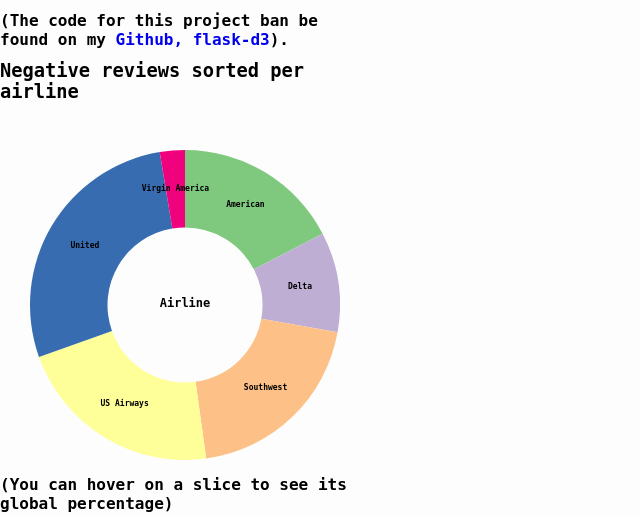
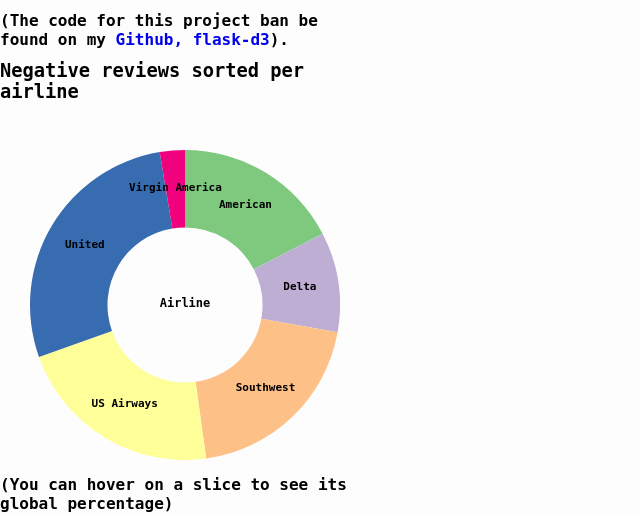
Before and after one commit to krallnyx/csc-40088-flask-d3, a Flask app: page /creative in a window 1280 px wide. Shown: the top 516 px of the page, without its empty margins (0-640 px from the left). Run offline with Flask 2, Linux system fonts and the light colour scheme.

Commit message:
larger font on slices

```diff
--- a/static/css/style.css
+++ b/static/css/style.css
@@ -73,7 +73,7 @@ a {
 }
 
 .slice {
-    font-size: 8px;
+    font-size: 11px;
     font-family: "Roboto Mono", monospace;
     fill: black;
     font-weight: bold;
```
